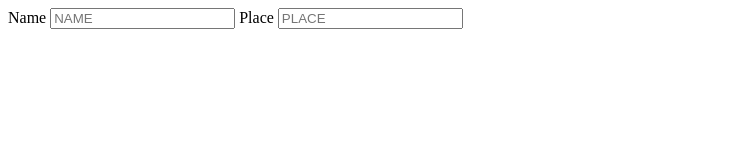
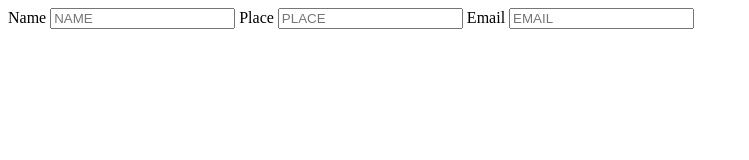
Before and after one commit to Nasreen-da/gitproject.sample, a plain HTML site: page hello.html in a window 1280 px wide. Shown: the whole page, without its empty margins (0-749 px from the left). Drawn offline with Linux system fonts and the light colour scheme.

Commit message:
update hello file

```diff
--- a/hello.html
+++ b/hello.html
@@ -11,6 +11,8 @@
         <input type="Name" placeholder="NAME">
         <label for="">Place</label>
         <input type="Place" placeholder="PLACE">
+        <label for="">Email</label>
+        <input type="email" placeholder="EMAIL">
     </form>
 </body>
 </html>
```
